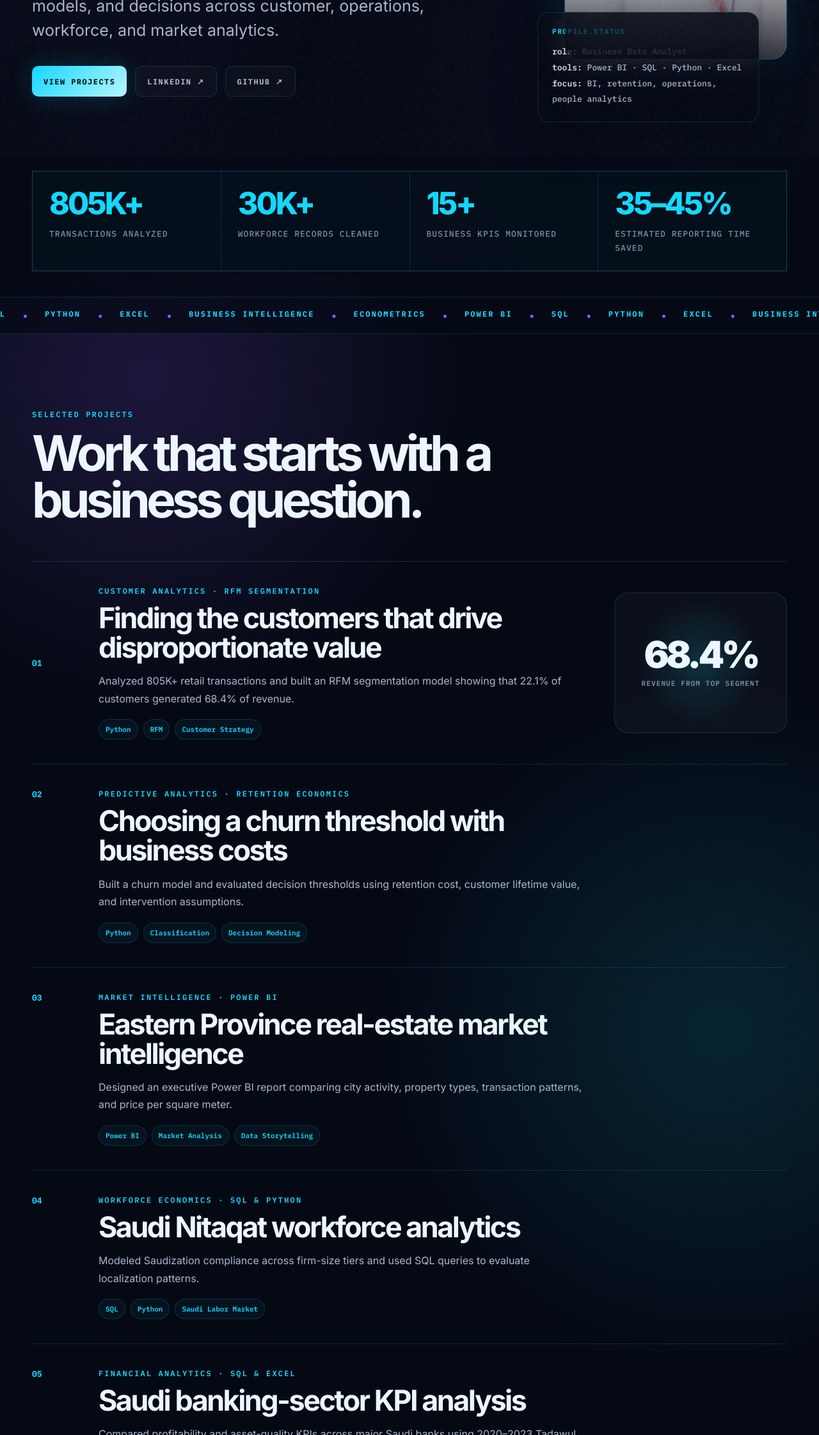
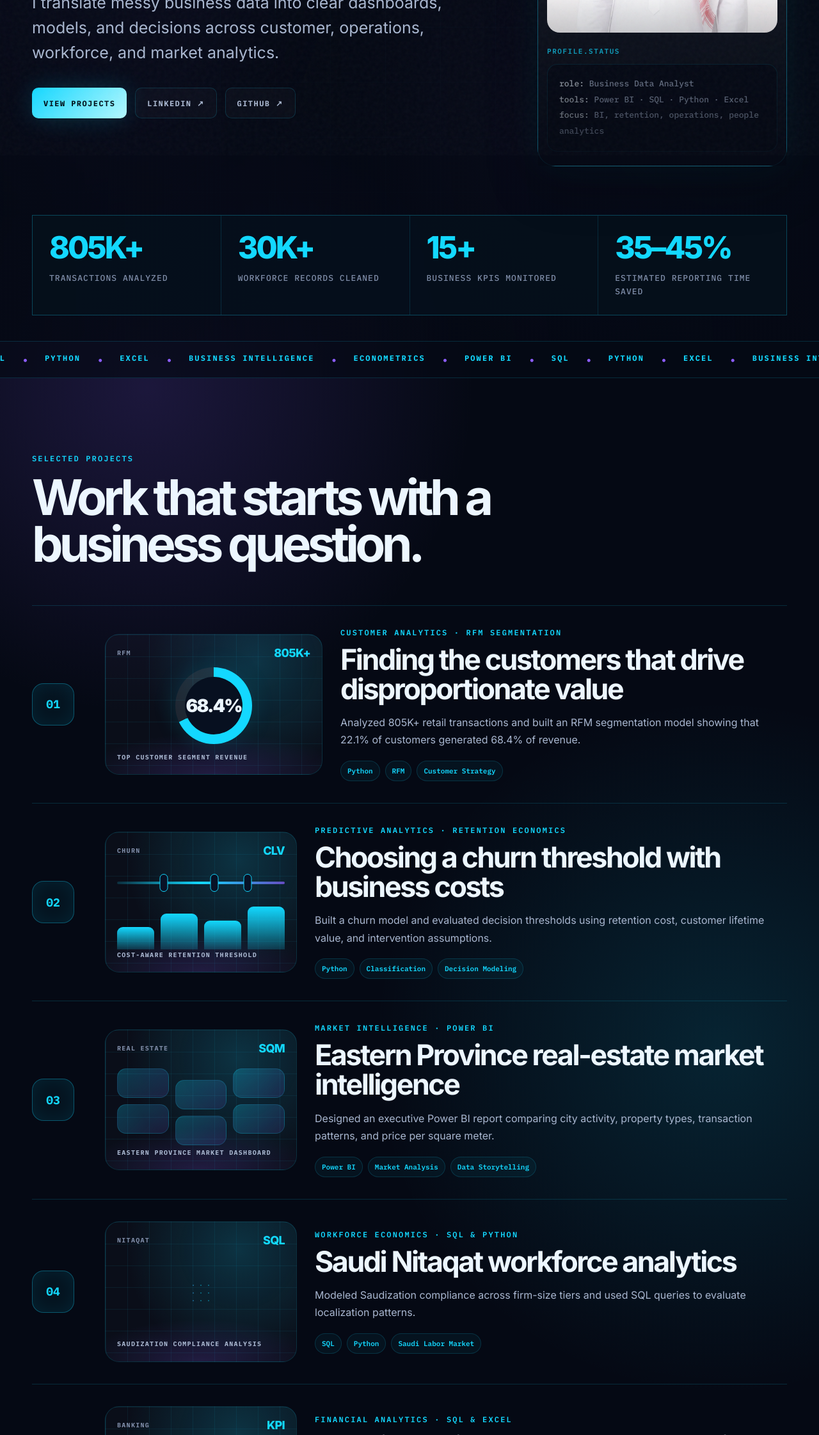
Before and after one commit to FaisalAlsurayhi/FaisalAlsurayhi.github.io, a plain HTML site: page index.html in a window 1280 px wide. Shown: the part 557-2800 px from the top of the page at 64% size. Drawn offline with Linux system fonts and the light colour scheme.

Commit message:
Clean hero and add project visuals

```diff
--- a/index.html
+++ b/index.html
@@ -11,7 +11,7 @@
   <link rel="preconnect" href="https://fonts.googleapis.com">
   <link rel="preconnect" href="https://fonts.gstatic.com" crossorigin>
   <link href="https://fonts.googleapis.com/css2?family=Inter:wght@400;500;600;700;800;900&family=IBM+Plex+Mono:wght@400;500;600;700&display=swap" rel="stylesheet">
-  <link rel="stylesheet" href="styles.css?v=4">
+  <link rel="stylesheet" href="styles.css?v=5">
 </head>
 <body>
   <div class="site-glow glow-one" aria-hidden="true"></div>
@@ -50,17 +50,17 @@
         </div>
 
         <div class="hero-panel reveal" aria-label="Profile summary">
-          <figure class="portrait-card">
-            <img src="assets/faisal-alsurayhi.png" alt="Portrait of Faisal Alsurayhi">
-          </figure>
-          <div class="terminal-card">
+          <article class="profile-card">
+            <figure class="portrait-card">
+              <img src="assets/faisal-alsurayhi.png?v=2" alt="">
+            </figure>
             <p class="terminal-label">profile.status</p>
             <code>
               <span>role:</span> Business Data Analyst<br>
               <span>tools:</span> Power BI · SQL · Python · Excel<br>
               <span>focus:</span> BI, retention, operations, people analytics
             </code>
-          </div>
+          </article>
         </div>
       </div>
 
@@ -88,20 +88,27 @@
       <div class="project-stack">
         <article class="project-card featured reveal">
           <div class="card-index">01</div>
+          <div class="project-media viz-rfm" aria-label="RFM project preview">
+            <div class="media-top"><span>RFM</span><strong>805K+</strong></div>
+            <div class="donut-chart"><span>68.4%</span></div>
+            <p>Top customer segment revenue</p>
+          </div>
           <div class="project-content">
             <p class="project-type">Customer analytics · RFM segmentation</p>
             <h3>Finding the customers that drive disproportionate value</h3>
             <p>Analyzed 805K+ retail transactions and built an RFM segmentation model showing that 22.1% of customers generated 68.4% of revenue.</p>
             <div class="tags"><span>Python</span><span>RFM</span><span>Customer Strategy</span></div>
           </div>
-          <div class="data-viz">
-            <span>68.4%</span>
-            <small>Revenue from top segment</small>
-          </div>
         </article>
 
         <article class="project-card reveal">
           <div class="card-index">02</div>
+          <div class="project-media viz-churn" aria-label="Churn project preview">
+            <div class="media-top"><span>CHURN</span><strong>CLV</strong></div>
+            <div class="threshold-line"><i style="left: 28%"></i><i style="left: 58%"></i><i style="left: 78%"></i></div>
+            <div class="bars"><span style="height: 45%"></span><span style="height: 72%"></span><span style="height: 58%"></span><span style="height: 86%"></span></div>
+            <p>Cost-aware retention threshold</p>
+          </div>
           <div class="project-content">
             <p class="project-type">Predictive analytics · Retention economics</p>
             <h3>Choosing a churn threshold with business costs</h3>
@@ -112,6 +119,11 @@
 
         <article class="project-card reveal">
           <div class="card-index">03</div>
+          <div class="project-media viz-realestate" aria-label="Real estate project preview">
+            <div class="media-top"><span>REAL ESTATE</span><strong>SQM</strong></div>
+            <div class="map-grid"><i></i><i></i><i></i><i></i><i></i><i></i></div>
+            <p>Eastern Province market dashboard</p>
+          </div>
           <div class="project-content">
             <p class="project-type">Market intelligence · Power BI</p>
             <h3>Eastern Province real-estate market intelligence</h3>
@@ -122,6 +134,11 @@
 
         <article class="project-card reveal">
           <div class="card-index">04</div>
+          <div class="project-media viz-workforce" aria-label="Workforce project preview">
+            <div class="media-top"><span>NITAQAT</span><strong>SQL</strong></div>
+            <div class="people-grid"><i></i><i></i><i></i><i></i><i></i><i></i><i></i><i></i><i></i></div>
+            <p>Saudization compliance analysis</p>
+          </div>
           <div class="project-content">
             <p class="project-type">Workforce economics · SQL & Python</p>
             <h3>Saudi Nitaqat workforce analytics</h3>
@@ -132,6 +149,11 @@
 
         <article class="project-card reveal">
           <div class="card-index">05</div>
+          <div class="project-media viz-banking" aria-label="Banking project preview">
+            <div class="media-top"><span>BANKING</span><strong>KPI</strong></div>
+            <div class="line-chart"><i></i></div>
+            <p>Profitability and asset-quality KPIs</p>
+          </div>
           <div class="project-content">
             <p class="project-type">Financial analytics · SQL & Excel</p>
             <h3>Saudi banking-sector KPI analysis</h3>
@@ -257,6 +279,6 @@
       <p>Built for clarity, evidence, and impact.</p>
     </div>
   </footer>
-  <script src="script.js?v=4"></script>
+  <script src="script.js?v=5"></script>
 </body>
 </html>
--- a/styles.css
+++ b/styles.css
@@ -191,15 +191,26 @@ a { color: inherit; text-decoration: none; }
   position: relative;
   min-height: 560px;
 }
+.profile-card {
+  position: relative;
+  margin: 0;
+  padding: 14px 14px 22px;
+  border: 1px solid var(--line-strong);
+  border-radius: 28px;
+  background:
+    linear-gradient(180deg, rgba(255,255,255,.08), rgba(255,255,255,.025)),
+    rgba(5, 9, 20, .72);
+  box-shadow: 0 26px 80px rgba(0,0,0,.32), 0 0 58px rgba(19,216,255,.08);
+  backdrop-filter: blur(18px);
+}
 .portrait-card {
-  position: absolute;
-  inset: 0 0 98px 42px;
   margin: 0;
+  height: 405px;
   overflow: hidden;
-  border: 1px solid var(--line-strong);
-  border-radius: 24px;
-  background: linear-gradient(145deg, rgba(255,255,255,.06), rgba(255,255,255,.01));
-  box-shadow: 0 0 70px rgba(19,216,255,.1);
+  border-radius: 20px;
+  background:
+    radial-gradient(circle at 50% 18%, rgba(19,216,255,.16), transparent 20rem),
+    linear-gradient(145deg, rgba(255,255,255,.08), rgba(255,255,255,.015));
 }
 .portrait-card::before {
   content: "";
@@ -216,30 +227,23 @@ a { color: inherit; text-decoration: none; }
   object-position: center top;
   filter: saturate(.92) contrast(1.05);
 }
-.terminal-card {
-  position: absolute;
-  left: 0;
-  right: 44px;
-  bottom: 0;
-  padding: 22px;
-  border: 1px solid var(--line);
-  border-radius: 18px;
-  background: rgba(5, 9, 20, .86);
-  backdrop-filter: blur(18px);
-  box-shadow: 0 22px 70px rgba(0,0,0,.35);
-}
 .terminal-label {
-  margin: 0 0 13px;
+  margin: 22px 0 13px;
   color: var(--cyan);
   font: 600 11px "IBM Plex Mono", monospace;
   letter-spacing: .14em;
   text-transform: uppercase;
 }
-.terminal-card code {
+.profile-card code {
+  display: block;
+  padding: 18px;
+  border: 1px solid var(--line);
+  border-radius: 16px;
+  background: rgba(5, 9, 20, .72);
   color: var(--soft);
   font: 500 13px/1.9 "IBM Plex Mono", monospace;
 }
-.terminal-card code span { color: var(--text); }
+.profile-card code span { color: var(--text); }
 
 .metrics {
   display: grid;
@@ -302,18 +306,190 @@ a { color: inherit; text-decoration: none; }
 }
 .project-card {
   display: grid;
-  grid-template-columns: 70px minmax(0, 1fr);
-  gap: 34px;
-  padding: 38px 0;
+  grid-template-columns: 86px 300px minmax(0, 1fr);
+  gap: 28px;
+  padding: 34px 0;
+  align-items: center;
   border-bottom: 1px solid var(--line);
 }
 .project-card.featured {
-  grid-template-columns: 70px minmax(0, 1fr) 270px;
-  align-items: center;
+  grid-template-columns: 86px 340px minmax(0, 1fr);
 }
 .card-index {
+  width: 66px;
+  height: 66px;
+  display: grid;
+  place-items: center;
   color: var(--cyan);
-  font: 700 13px "IBM Plex Mono", monospace;
+  border: 1px solid var(--line-strong);
+  border-radius: 18px;
+  background: rgba(19,216,255,.055);
+  box-shadow: 0 0 28px rgba(19,216,255,.08) inset;
+  font: 800 18px "IBM Plex Mono", monospace;
+}
+.project-media {
+  min-height: 220px;
+  position: relative;
+  overflow: hidden;
+  display: flex;
+  flex-direction: column;
+  justify-content: space-between;
+  padding: 18px;
+  border: 1px solid var(--line);
+  border-radius: 22px;
+  background:
+    linear-gradient(rgba(19,216,255,.07) 1px, transparent 1px),
+    linear-gradient(90deg, rgba(19,216,255,.07) 1px, transparent 1px),
+    radial-gradient(circle at 70% 20%, rgba(19,216,255,.18), transparent 11rem),
+    rgba(255,255,255,.025);
+  background-size: 34px 34px, 34px 34px, auto, auto;
+}
+.project-media::after {
+  content: "";
+  position: absolute;
+  inset: auto -20% -36% -20%;
+  height: 70%;
+  background: radial-gradient(ellipse at center, rgba(140,93,255,.18), transparent 62%);
+}
+.media-top {
+  position: relative;
+  z-index: 1;
+  display: flex;
+  justify-content: space-between;
+  align-items: center;
+  gap: 14px;
+}
+.media-top span,
+.project-media p {
+  color: var(--muted);
+  font: 700 10px "IBM Plex Mono", monospace;
+  letter-spacing: .13em;
+  text-transform: uppercase;
+}
+.media-top strong {
+  color: var(--cyan);
+  font: 800 18px "Inter", sans-serif;
+  letter-spacing: -.04em;
+}
+.project-media p {
+  position: relative;
+  z-index: 1;
+  margin: 0;
+  color: var(--soft);
+  line-height: 1.5;
+}
+.donut-chart {
+  position: relative;
+  z-index: 1;
+  width: 120px;
+  height: 120px;
+  margin: 8px auto;
+  display: grid;
+  place-items: center;
+  border-radius: 50%;
+  background: conic-gradient(var(--cyan) 0 68%, rgba(255,255,255,.08) 68% 100%);
+  box-shadow: 0 0 38px rgba(19,216,255,.12);
+}
+.donut-chart::after {
+  content: "";
+  position: absolute;
+  inset: 15px;
+  border-radius: 50%;
+  background: #071020;
+}
+.donut-chart span {
+  z-index: 1;
+  font: 900 28px "Inter", sans-serif;
+  letter-spacing: -.07em;
+}
+.threshold-line {
+  position: relative;
+  z-index: 1;
+  height: 4px;
+  margin: 38px 0 24px;
+  background: linear-gradient(90deg, rgba(19,216,255,.16), var(--cyan), rgba(140,93,255,.7));
+  border-radius: 999px;
+}
+.threshold-line i {
+  position: absolute;
+  top: 50%;
+  width: 13px;
+  height: 28px;
+  transform: translate(-50%, -50%);
+  border: 1px solid var(--cyan);
+  border-radius: 999px;
+  background: #081226;
+}
+.bars {
+  position: relative;
+  z-index: 1;
+  height: 78px;
+  display: flex;
+  align-items: end;
+  gap: 10px;
+}
+.bars span {
+  flex: 1;
+  min-width: 0;
+  border-radius: 9px 9px 0 0;
+  background: linear-gradient(180deg, var(--cyan), rgba(19,216,255,.18));
+}
+.map-grid,
+.people-grid {
+  position: relative;
+  z-index: 1;
+  display: grid;
+  gap: 10px;
+}
+.map-grid {
+  grid-template-columns: repeat(3, 1fr);
+}
+.map-grid i {
+  height: 46px;
+  border-radius: 14px;
+  background: linear-gradient(135deg, rgba(19,216,255,.24), rgba(140,93,255,.13));
+  border: 1px solid rgba(19,216,255,.18);
+}
+.map-grid i:nth-child(2),
+.map-grid i:nth-child(5) { transform: translateY(18px); }
+.people-grid {
+  grid-template-columns: repeat(3, 1fr);
+  max-width: 160px;
+  margin-inline: auto;
+}
+.people-grid i {
+  aspect-ratio: 1;
+  border-radius: 50%;
+  background: rgba(19,216,255,.16);
+  border: 1px solid rgba(19,216,255,.35);
+}
+.people-grid i:nth-child(3n+1) { background: rgba(140,93,255,.22); }
+.line-chart {
+  position: relative;
+  z-index: 1;
+  height: 116px;
+  border-left: 1px solid rgba(255,255,255,.12);
+  border-bottom: 1px solid rgba(255,255,255,.12);
+}
+.line-chart::before {
+  content: "";
+  position: absolute;
+  left: 6%;
+  right: 5%;
+  top: 18%;
+  bottom: 16%;
+  background:
+    linear-gradient(135deg, transparent 0 18%, var(--cyan) 19% 21%, transparent 22% 43%, var(--cyan) 44% 46%, transparent 47% 70%, var(--cyan) 71% 73%, transparent 74%);
+}
+.line-chart i {
+  position: absolute;
+  right: 8%;
+  top: 18%;
+  width: 12px;
+  height: 12px;
+  border-radius: 50%;
+  background: var(--cyan);
+  box-shadow: 0 0 28px var(--cyan);
 }
 .project-card h3 {
   max-width: 820px;
@@ -341,30 +517,6 @@ a { color: inherit; text-decoration: none; }
   background: rgba(19,216,255,.05);
   font: 600 11px "IBM Plex Mono", monospace;
 }
-.data-viz {
-  min-height: 220px;
-  display: grid;
-  place-items: center;
-  align-content: center;
-  gap: 12px;
-  border: 1px solid var(--line);
-  border-radius: 22px;
-  background:
-    radial-gradient(circle at center, rgba(19,216,255,.16), transparent 55%),
-    rgba(255,255,255,.03);
-}
-.data-viz span {
-  color: var(--text);
-  font: 900 58px/.9 "Inter", sans-serif;
-  letter-spacing: -.08em;
-}
-.data-viz small {
-  color: var(--muted);
-  font: 600 11px "IBM Plex Mono", monospace;
-  letter-spacing: .1em;
-  text-transform: uppercase;
-}
-
 .skills-section,
 .about-section,
 .contact {
@@ -545,9 +697,12 @@ footer {
     grid-template-columns: repeat(2, 1fr);
   }
   .project-card.featured {
-    grid-template-columns: 70px minmax(0, 1fr);
+    grid-template-columns: 86px minmax(0, 1fr);
   }
-  .data-viz {
+  .project-card {
+    grid-template-columns: 86px minmax(0, 1fr);
+  }
+  .project-media {
     grid-column: 2;
   }
   .contact-links {
@@ -577,9 +732,8 @@ footer {
   .lang-pill { margin-top: 10px; }
   .hero { padding-top: 74px; }
   .hero h1 { font-size: clamp(58px, 19vw, 92px); }
-  .hero-panel { min-height: 520px; }
-  .portrait-card { inset: 0 0 104px 0; }
-  .terminal-card { right: 0; }
+  .hero-panel { min-height: auto; }
+  .portrait-card { height: 380px; }
   .metrics,
   .skills-grid,
   .contact-links {
@@ -591,7 +745,7 @@ footer {
     grid-template-columns: 1fr;
     gap: 18px;
   }
-  .data-viz { grid-column: 1; }
+  .project-media { grid-column: 1; }
   .section { padding-block: 84px; }
   .footer-inner {
     flex-direction: column;
```
